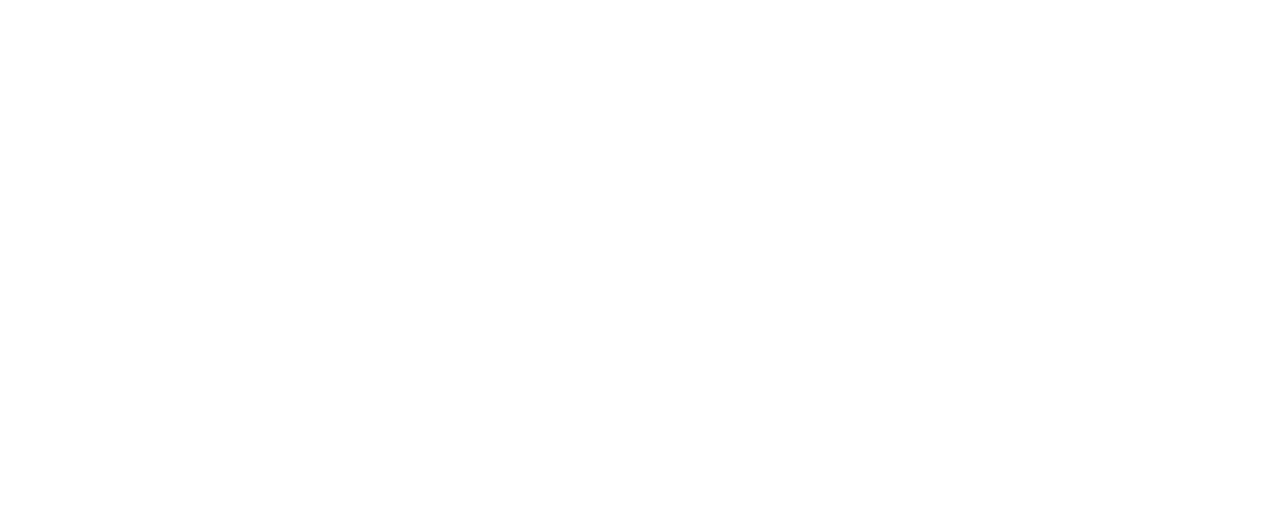
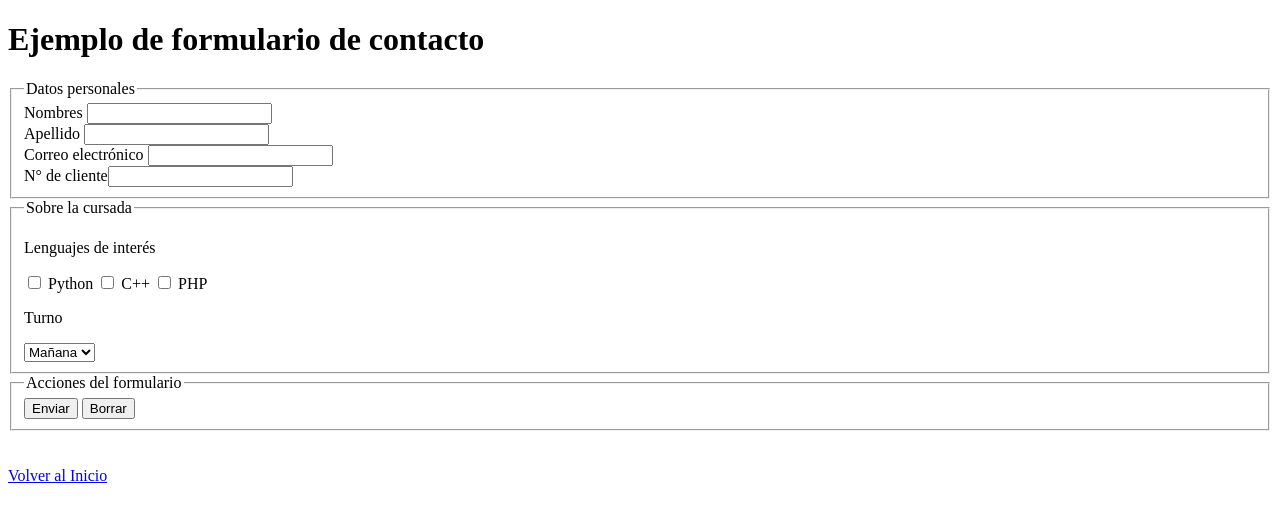
Before and after one commit to DavidNicora/Python-24265, a plain HTML site: page form_contacto.html in a window 1280 px wide. Drawn offline with Linux system fonts and the light colour scheme.

Commit message:
Formularios

```diff
--- a/form_contacto.html
+++ b/form_contacto.html
@@ -0,0 +1,56 @@
+<!DOCTYPE html>
+<html lang="en">
+<head>
+    <meta charset="UTF-8">
+    <meta http-equiv="X-UA-Compatible" content="IE=edge">
+    <meta name="viewport" content="width=device-width, initial-scale=1.0">
+    <title>Document</title>
+</head>
+<body>
+    <header>
+
+        <h1>Ejemplo de formulario de contacto</h1>
+
+    </header>
+    <main>
+        <form action="respuesta.html">
+            <fieldset>
+                <legend>Datos personales</legend>
+                <label for="nombre">Nombres</label>
+                <input name="nombre" type="text"><br>
+                <label for="apellido">Apellido</label>
+                <input name="apellido" type="text"><br>
+                <label for="correo">Correo electrónico</label>
+                <input name="correo" type="email"><br>
+                <label for="ncliente">N° de cliente</label><input name="ncliente" type="text">
+            </fieldset>
+            <fieldset>
+                <legend>Sobre la cursada</legend>
+                <p>Lenguajes de interés</p>
+                <input name="opcion1" type="checkbox">
+                <label for="opcion1">Python</label>
+                <input name="opcion2" type="checkbox">
+                <label for="opcion2">C++</label>
+                <input name="opcion3" type="checkbox">
+                <label for="opcion3">PHP</label>
+                <br>
+                <p>Turno</p>
+                <select name="">
+                    <option value="valor1">Mañana</option>
+                    <option value="valor2">Tarde</option>
+                    <option value="valor3">Noche</option>
+                </select>
+            </fieldset>
+            <fieldset>
+                <legend>Acciones del formulario</legend>
+                <input type="submit" value="Enviar">
+                <input type="reset" value="Borrar">
+            </fieldset>
+            <br><br>
+            <div>
+                <a href="index.html">Volver al Inicio</a>
+            </div>
+        </form>
+    </main>
+</body>
+</html>
```
Also changed, not shown: respuesta.html (added, +12 -0 lines), tablas.html (+3 -0 lines).
